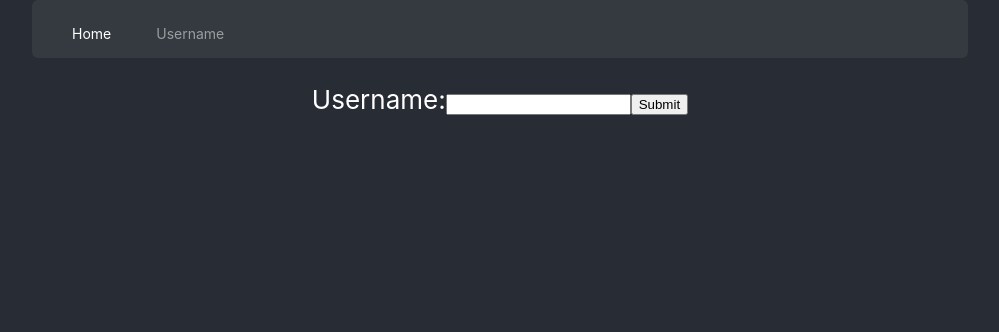
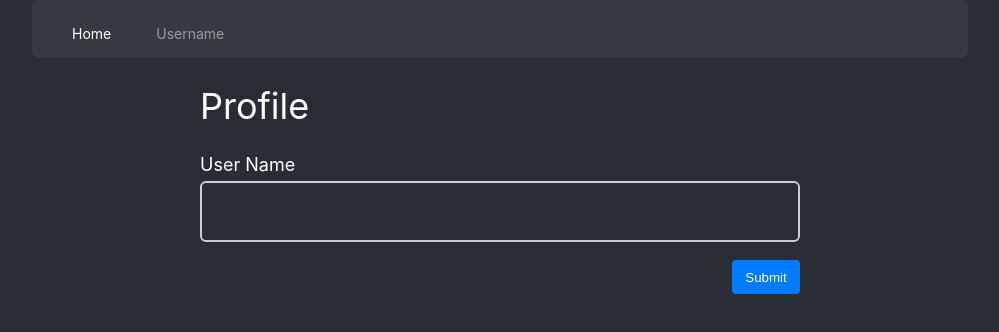
Before and after one commit to Itc-bootcamp-2019/micro-blogging-front-end-zoeedelson, a React (Create React App) app: page /username in a window 1280 px wide. Shown: the top 332 px of the page, without its empty margins (140-1139 px from the left). Built offline with nearby package versions, Linux system fonts and the light colour scheme.

Commit message:
css username

```diff
--- a/src/components/Username.js
+++ b/src/components/Username.js
@@ -1,5 +1,5 @@
 import React from 'react';
-
+import './UsernameStylesheet.css';
 class Username extends React.Component {
     constructor(props){
         super(props);
@@ -21,10 +21,17 @@ class Username extends React.Component {
 
     render(){
         return(
-            <div>
-                Username:
-                <input type="text" value={this.state.text} onChange={this.inputText}/>
-                <button onClick={() => this.sendToLocalStorage()}>Submit</button>
+            <div className="container">
+                <div className="profile">
+                    Profile
+                </div>
+                <div className='username'>
+                    User Name
+                </div>
+
+                <input className='textbox' type="text" value={this.state.text} onChange={this.inputText}/>
+                <button className='button' onClick={() => this.sendToLocalStorage()}>Submit</button>
+
                 {JSON.parse(localStorage.getItem('1')) !=  null &&
                 <div>
                    Current username is: {JSON.parse(localStorage.getItem('1'))}
--- /dev/null
+++ b/src/components/UsernameStylesheet.css
@@ -0,0 +1,38 @@
+.profile{
+    font-size:36px;
+    position:relative;
+    margin-bottom: 26px;
+}
+.username{
+    font-size:18px;
+    position: relative;
+    left:0;
+}
+.container{
+    display: flex;
+    position: relative;
+    flex-direction: column;
+    text-align: left;
+    align-items: flex-start;
+    justify-content: space-between;
+}
+.button{
+    align-self:flex-end;
+    background: #007BFF;
+    border-radius: 4px;
+    width: 68px;
+    height: 34px;
+    color: white;
+    border: none;
+}
+.textbox{
+    width: 600px;
+    height:61px;
+    border: 2px solid #CCCCCC;
+    box-sizing: border-box;
+    border-radius: 6px;
+    margin-top: 6px;
+    margin-bottom: 18px;
+    background: transparent;
+
+}
--- a/src/components/navbarstylesheet.css
+++ b/src/components/navbarstylesheet.css
@@ -15,15 +15,10 @@
 .pages{
     color: rgba(255, 255, 255, 0.5);
     font-size: 14px;
-    /* display: flex; */
-    /* align-items: center; */
     margin-right: 45px;
     text-decoration: none;
     list-style-type: none;
     text-align: center;
-    /* margin-top:19px;
-    margin-bottom:23px; */
-
 }
 
 .home{
--- a/src/components/postBox.js
+++ b/src/components/postBox.js
@@ -93,7 +93,6 @@ class PostBox extends React.Component {
 
         return (
             <div className="container">
-
                 <div className="fullPostBox">
                     {this.state.isLoading == true && JSON.parse(localStorage.getItem('1')) == null ?
                         (<textarea className="postBox postBoxWait" placeholder="Loading, please wait..." />)
@@ -103,10 +102,6 @@ class PostBox extends React.Component {
                 <MyContext.Provider value={this.state}>
                     <PastPosts/>
                 </MyContext.Provider>
-
-                {/* <div>
-                    {this.state.postData.map((post) => this.makePublishableTweet(post))}
-                </div> */}
             </div>
         )
     }
```
